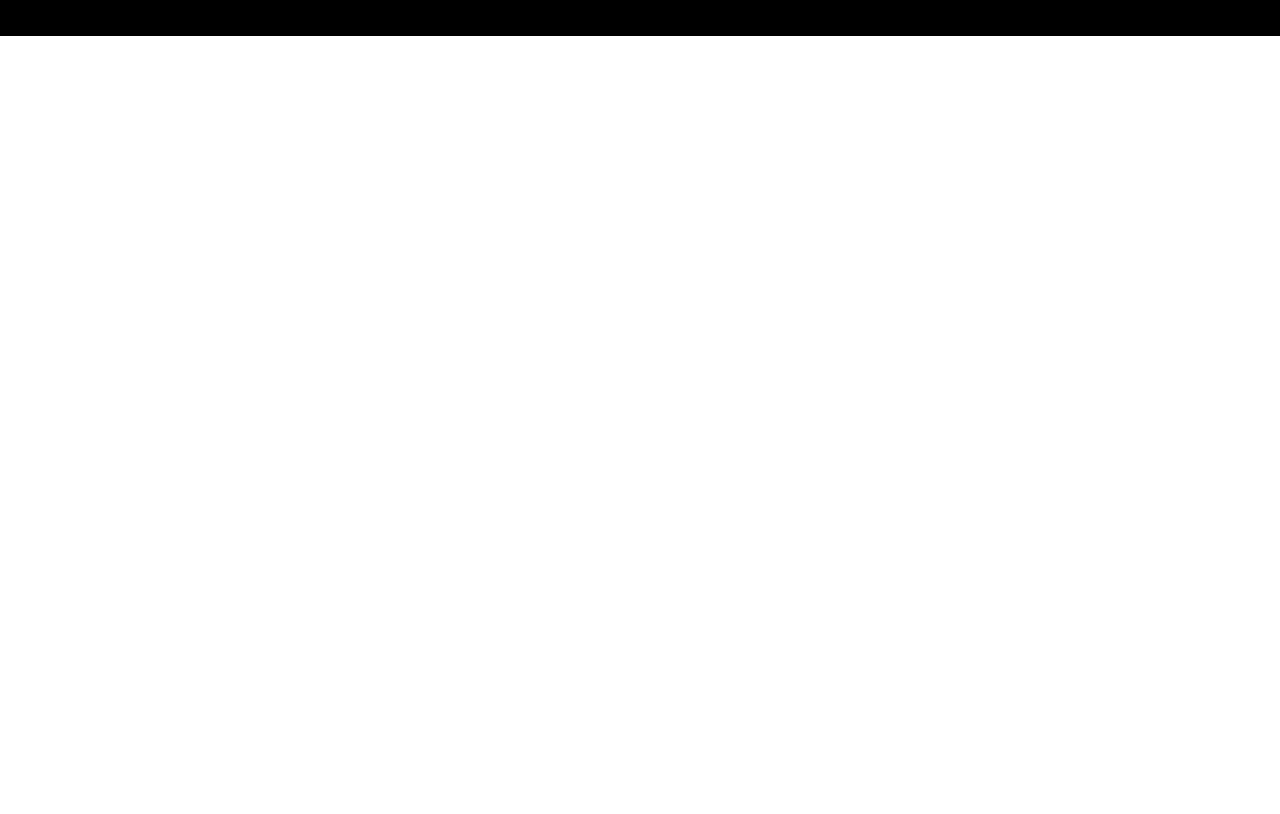
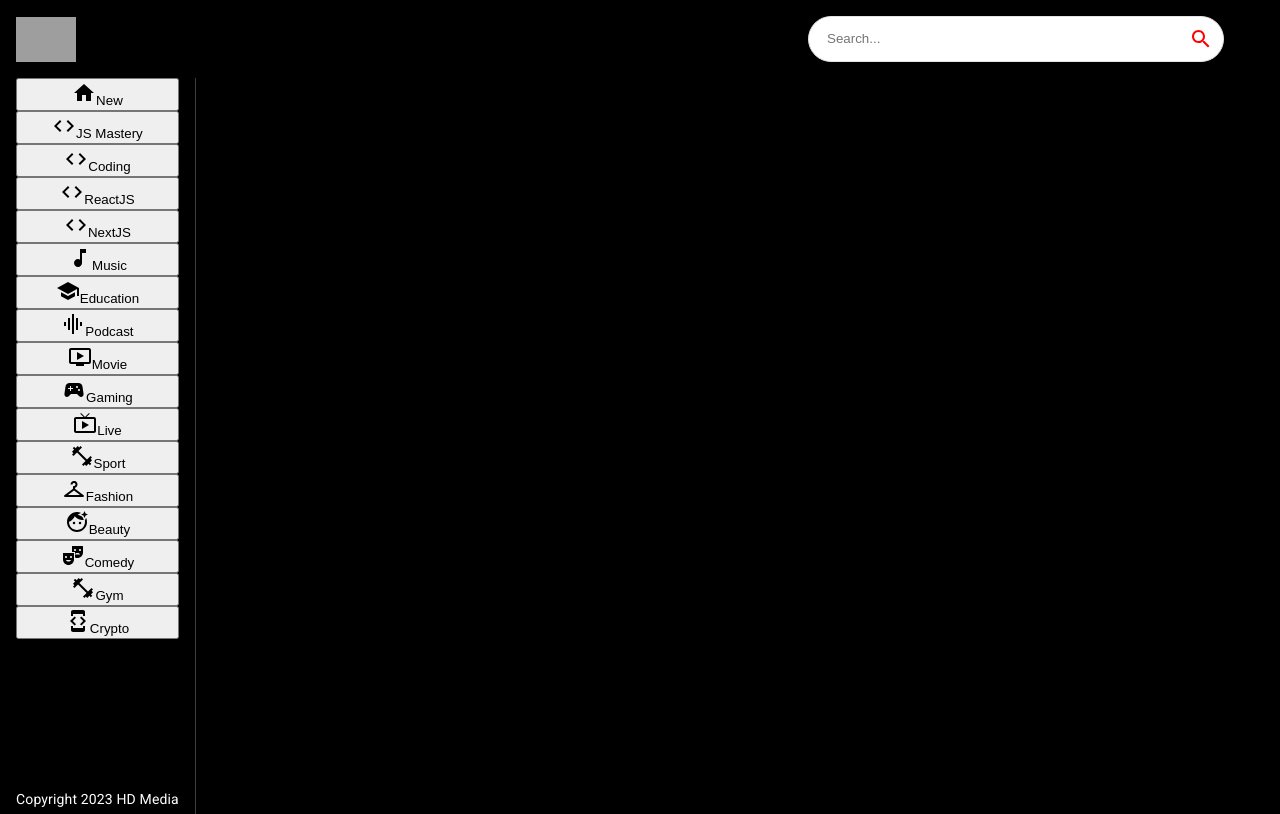
Before and after one commit to hakanduyar/youtube_clone, a React (Create React App) app: page / in a window 1280 px wide. Built offline with nearby package versions, Linux system fonts and the light colour scheme; grey boxes are pictures that could not be loaded.

Commit message:
Update the Navbar component with Material UI and add a logo

```diff
--- a/package.json
+++ b/package.json
@@ -37,5 +37,8 @@
       "last 1 firefox version",
       "last 1 safari version"
     ]
+  },
+  "devDependencies": {
+    "@babel/plugin-proposal-private-property-in-object": "^7.21.11"
   }
 }
--- a/src/components/Feed.jsx
+++ b/src/components/Feed.jsx
@@ -1,7 +1,28 @@
-import React from "react";
+import { useState, useEffect } from "react";
+import { Box, Stack, Typography } from "@mui/material";
+import SideBar from "./SideBar";
 
 const Feed = () => {
-  return <div>Feed</div>;
+  return (
+    <Stack sx={{ flexDirection: { sx: "column", md: "row" } }}>
+      <Box
+        sx={{
+          height: { sx: "auto", md: "92vh" },
+          borderRight: "1px solid #3d3d3d",
+          px: { sx: 0, md: 2 },
+        }}
+      >
+        <SideBar />
+        <Typography
+          className="copyright"
+          variant="body2"
+          sx={{ mt: 1.5, color: "#fff" }}
+        >
+          Copyright 2023 HD Media
+        </Typography>
+      </Box>
+    </Stack>
+  );
 };
 
 export default Feed;
--- a/src/components/Navbar.jsx
+++ b/src/components/Navbar.jsx
@@ -1,7 +1,26 @@
-import React from "react";
+import { Stack } from "@mui/material";
+import { Link } from "react-router-dom";
 
-const Navbar = () => {
-  return <div>Navbar</div>;
-};
+import { logo } from "../utils/constants";
+import SearchBar from "./SearchBar";
+
+const Navbar = () => (
+  <Stack
+    direction="row"
+    alignItems="center"
+    p={2}
+    sx={{
+      position: "sticky",
+      background: "#000",
+      top: 0,
+      justifyContent: "space-between",
+    }}
+  >
+    <Link to="/" style={{ display: "flex", alignItems: "center" }}>
+      <img src={logo} alt="logo" height={45} />
+    </Link>
+    <SearchBar />
+  </Stack>
+);
 
 export default Navbar;
--- /dev/null
+++ b/src/components/SearchBar.jsx
@@ -0,0 +1,32 @@
+import { useState } from "react";
+import { useNavigate } from "react-router-dom";
+import { Paper, IconButton } from "@mui/material";
+import { Search } from "@mui/icons-material";
+
+const SearchBar = () => {
+  return (
+    <Paper
+      component="form"
+      onSubmit={() => {}}
+      sx={{
+        borderRadius: 20,
+        border: "1px solid #e3e3e3",
+        pl: 2,
+        boxShadow: "none",
+        mr: { sm: 5 },
+      }}
+    >
+      <input
+        className="search-bar"
+        placeholder="Search..."
+        value=""
+        onChange={() => {}}
+      />
+      <IconButton type="submit" sx={{ p: "10px", color: "red" }}>
+        <Search />
+      </IconButton>
+    </Paper>
+  );
+};
+
+export default SearchBar;
--- /dev/null
+++ b/src/components/SideBar.jsx
@@ -0,0 +1,23 @@
+import { Stack } from "@mui/material";
+
+import { categories } from "../utils/constants";
+
+const SideBar = () => (
+  <Stack
+    direction="row"
+    sx={{
+      overflow: "auto",
+      height: { sx: "auto", md: "95%" },
+      flexDirection: { md: "column" },
+    }}
+  >
+    {categories.map((category) => (
+      <button>
+        <span>{category.icon}</span>
+        <span>{category.name}</span>
+      </button>
+    ))}
+  </Stack>
+);
+
+export default SideBar;
--- a/src/components/index.js
+++ b/src/components/index.js
@@ -3,3 +3,5 @@
 export { default as ChannelDetail } from "./ChannelDetails";
 export { default as SearchFeed } from "./SearchFeed";
 export { default as VideoDetail } from "./VideoDetails";
+export { default as SearchBar } from "./SearchBar";
+export { default as SideBar } from "./SideBar";
--- /dev/null
+++ b/src/utils/constants.js
@@ -0,0 +1,44 @@
+import MusicNoteIcon from "@mui/icons-material/MusicNote";
+import HomeIcon from "@mui/icons-material/Home";
+import CodeIcon from "@mui/icons-material/Code";
+import OndemandVideoIcon from "@mui/icons-material/OndemandVideo";
+import SportsEsportsIcon from "@mui/icons-material/SportsEsports";
+import LiveTvIcon from "@mui/icons-material/LiveTv";
+import SchoolIcon from "@mui/icons-material/School";
+import FaceRetouchingNaturalIcon from "@mui/icons-material/FaceRetouchingNatural";
+import CheckroomIcon from "@mui/icons-material/Checkroom";
+import GraphicEqIcon from "@mui/icons-material/GraphicEq";
+import TheaterComedyIcon from "@mui/icons-material/TheaterComedy";
+import FitnessCenterIcon from "@mui/icons-material/FitnessCenter";
+import DeveloperModeIcon from "@mui/icons-material/DeveloperMode";
+
+export const logo = "https://i.ibb.co/s9Qys2j/logo.png";
+
+export const categories = [
+  { name: "New", icon: <HomeIcon /> },
+  { name: "JS Mastery", icon: <CodeIcon /> },
+  { name: "Coding", icon: <CodeIcon /> },
+  { name: "ReactJS", icon: <CodeIcon /> },
+  { name: "NextJS", icon: <CodeIcon /> },
+  { name: "Music", icon: <MusicNoteIcon /> },
+  { name: "Education", icon: <SchoolIcon /> },
+  { name: "Podcast", icon: <GraphicEqIcon /> },
+  { name: "Movie", icon: <OndemandVideoIcon /> },
+  { name: "Gaming", icon: <SportsEsportsIcon /> },
+  { name: "Live", icon: <LiveTvIcon /> },
+  { name: "Sport", icon: <FitnessCenterIcon /> },
+  { name: "Fashion", icon: <CheckroomIcon /> },
+  { name: "Beauty", icon: <FaceRetouchingNaturalIcon /> },
+  { name: "Comedy", icon: <TheaterComedyIcon /> },
+  { name: "Gym", icon: <FitnessCenterIcon /> },
+  { name: "Crypto", icon: <DeveloperModeIcon /> },
+];
+
+export const demoThumbnailUrl = "https://i.ibb.co/G2L2Gwp/API-Course.png";
+export const demoChannelUrl = "/channel/UCmXmlB4-HJytD7wek0Uo97A";
+export const demoVideoUrl = "/video/GDa8kZLNhJ4";
+export const demoChannelTitle = "JavaScript Mastery";
+export const demoVideoTitle =
+  "Build and Deploy 5 JavaScript & React API Projects in 10 Hours - Full Course | RapidAPI";
+export const demoProfilePicture =
+  "http://dergipark.org.tr/assets/app/images/buddy_sample.png";
```
Also changed, not shown: 1 other file (tests, documents, lock files or other folders).
